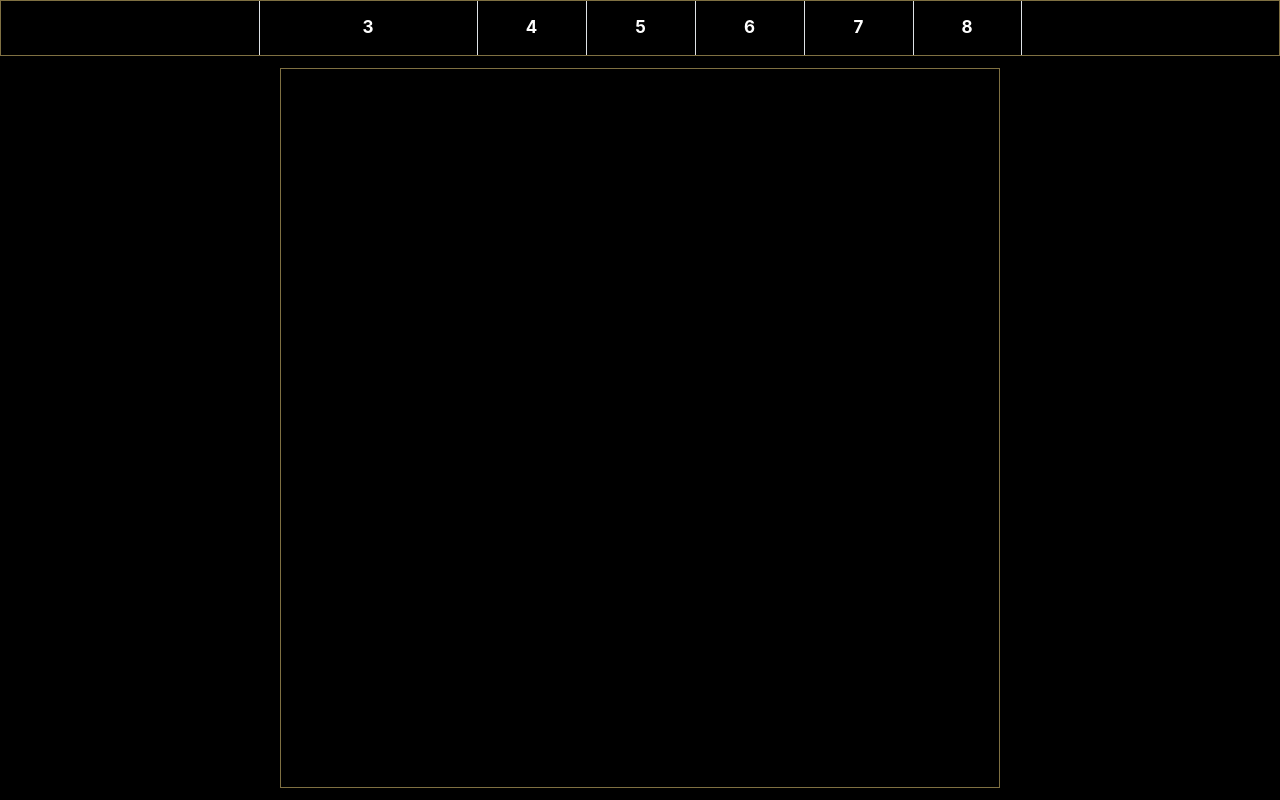
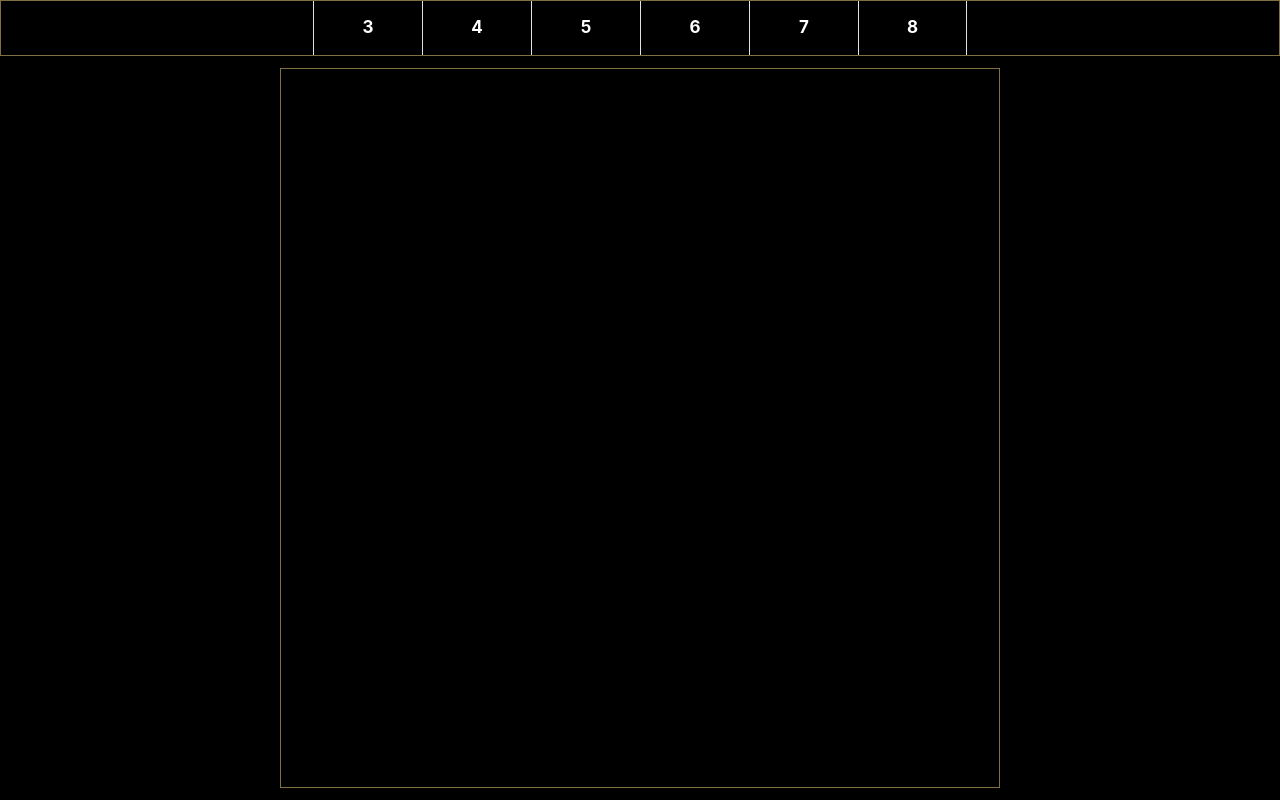
Before and after one commit to tr4n/sweet-flow--hackathon-techkids, a website: page public/index.html in a window 1280 px wide. Drawn offline with nearby package versions, Linux system fonts and the light colour scheme; files whose address does not match are found by name.

Commit message:
responsive

```diff
--- a/public/index.html
+++ b/public/index.html
@@ -24,7 +24,7 @@
             <!-- <a href="/" class="font-weight-bold">Sweet Flow </a> -->
             <!-- Centered link -->
             <div class="row d-flex justify-content-center">
-                <a href="/games/3" class=" col-2 col-md-2 col-sm-1 active border-left"> <span class="font-weight-bold"> 3</span> </a>
+                <a href="/games/3" class=" col-2  col-sm-1 active border-left"> <span class="font-weight-bold"> 3</span> </a>
                 <a href="/games/4" class=" col-2   col-sm-1 active font-weight-bold border-left">4</a>
                 <a href="/games/5" class=" col-2   col-sm-1 active font-weight-bold border-left">5</a>
                 <a href="/games/6" class=" col-2  col-sm-1 active font-weight-bold border-left" >6</a>
```
